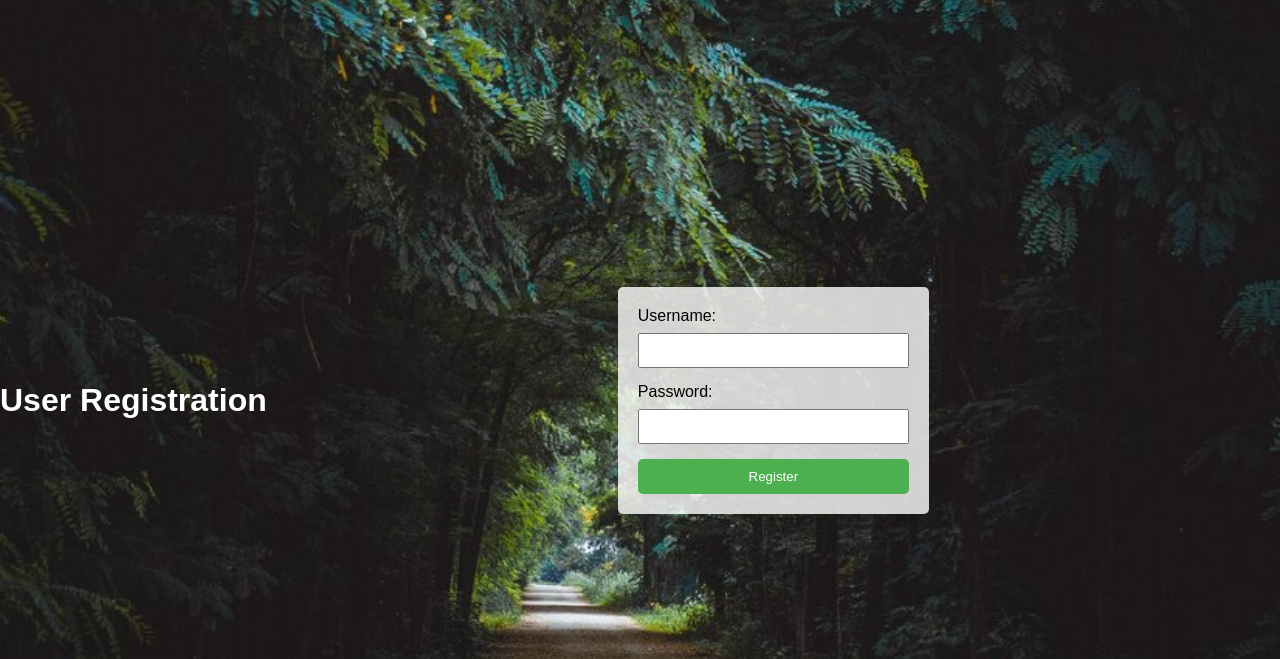
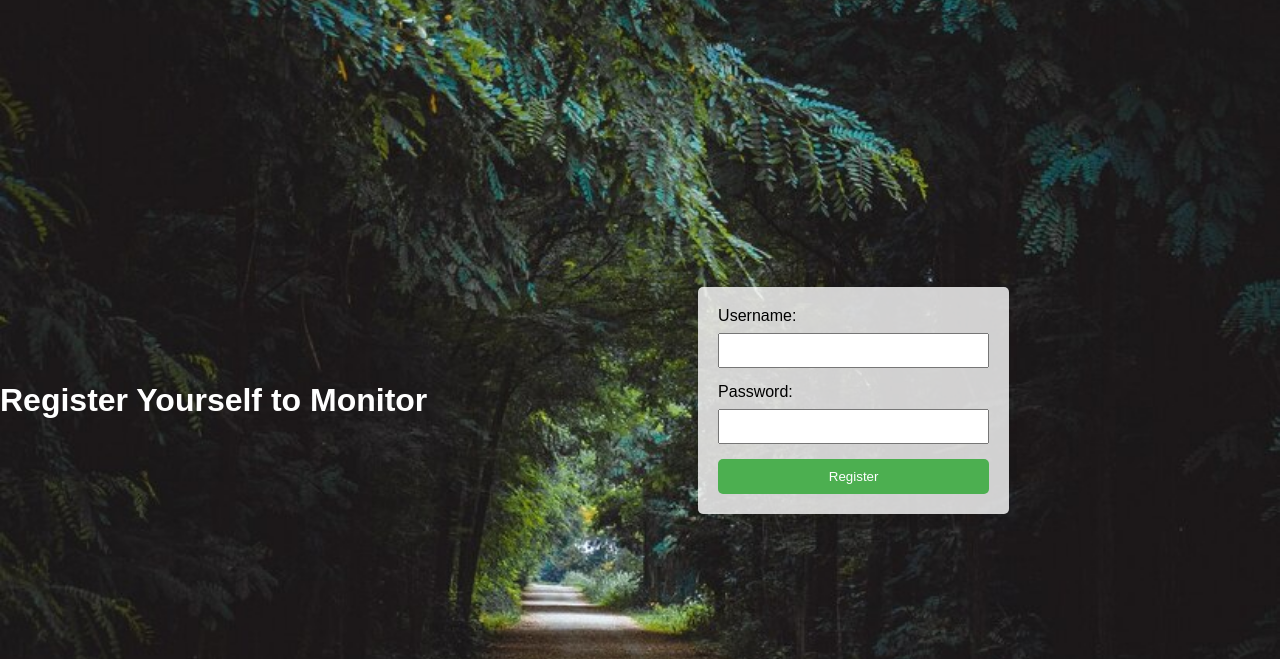
Before and after one commit to DevOps-SRE-Projects-2024/cpu_mem_monitor_app, a Flask app: page /register in a window 1280 px wide. Shown: the top 659 px of the page. Run offline with Flask 2, Linux system fonts and the light colour scheme.

Commit message:
Update register.html

```diff
--- a/templates/register.html
+++ b/templates/register.html
@@ -66,7 +66,7 @@
     </style>
 </head>
 <body>
-    <h1>User Registration</h1>
+    <h1>Register Yourself to Monitor</h1>
     {% if error_msg %}
         <p class="error">{{ error_msg }}</p>
     {% endif %}
```
